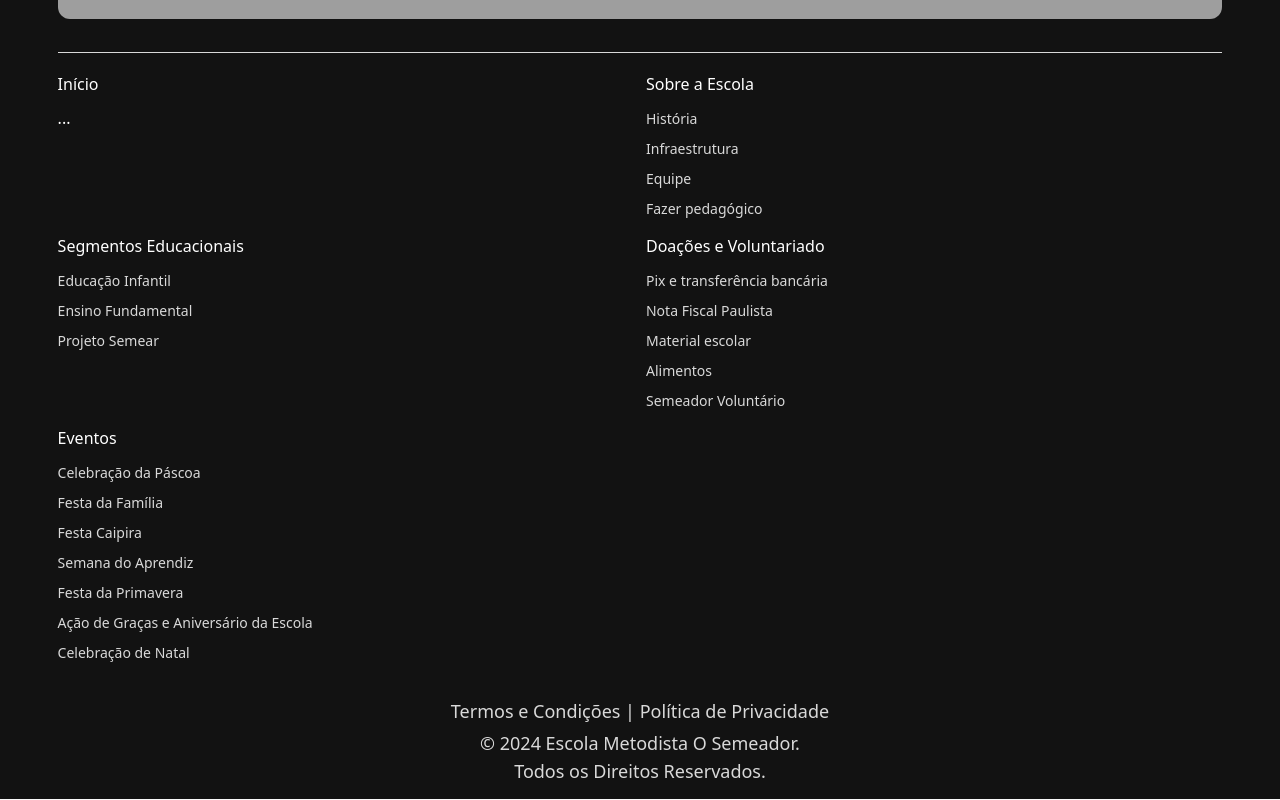
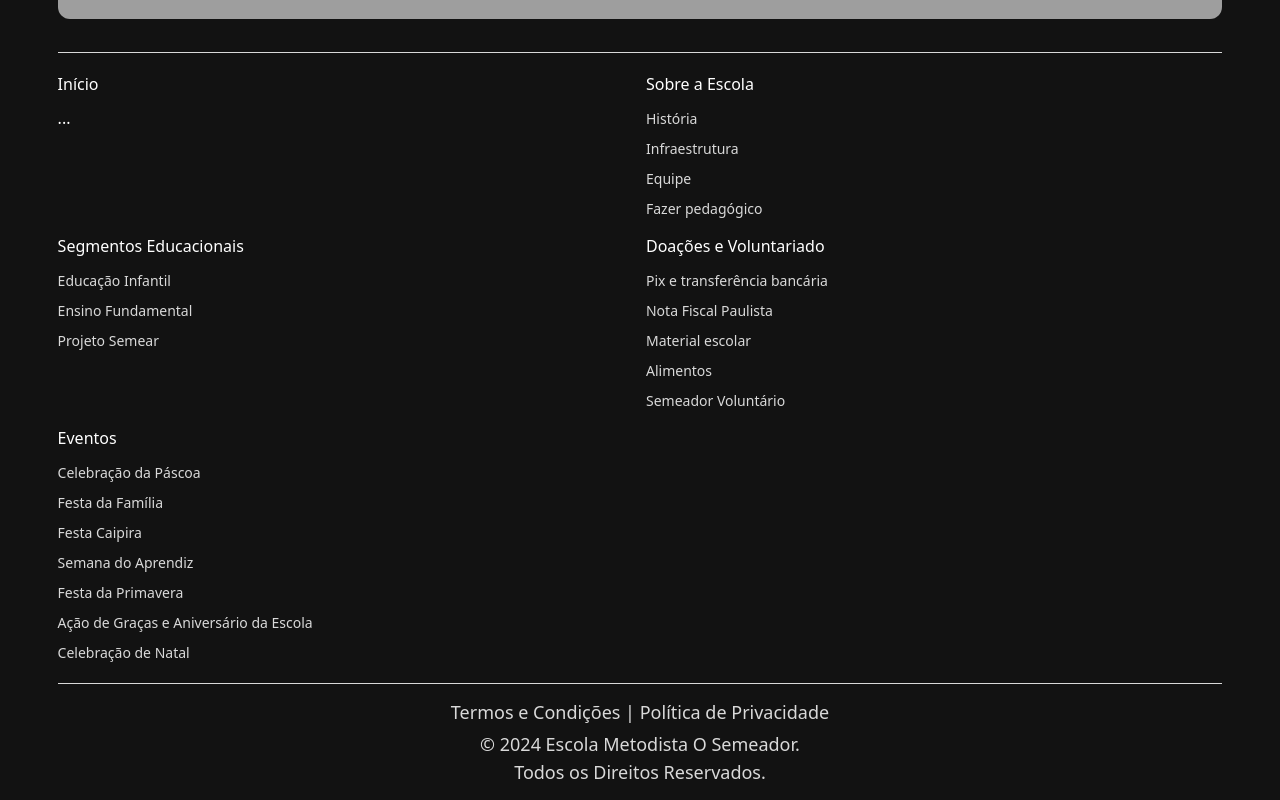
Before and after one commit to escola-metodista-o-semeador/site-semeador, a plain HTML site: page frontend/pages/index.html in a window 1280 px wide. Shown: the part 928-1728 px from the top of the page. Drawn offline with Linux system fonts and the light colour scheme; grey boxes are pictures that could not be loaded.

Commit message:
divisor no footer legal.

```diff
--- a/frontend/pages/index.html
+++ b/frontend/pages/index.html
@@ -235,7 +235,7 @@
       </nav>
 
       <!-- Footer Legal -->
-      <section id="footer-legal">
+      <section id="footer-legal" class="border-top-01">
         <!-- Termos e Condições e Política de Privacidade -->
         <p><a href="">Termos e Condições</a> | <a href="">Política de Privacidade</a></p>
         <!-- Copyright e Direitos Reservados -->
--- a/frontend/styles/layout/footer/footer-geral.css
+++ b/frontend/styles/layout/footer/footer-geral.css
@@ -151,7 +151,7 @@
 /* Footer legal */
 #footer-legal {
   /* Espaçamento */
-  margin-top: 16px;
+  padding-top: 16px;
 
   /* Flexbox */
   display: flex;
```
